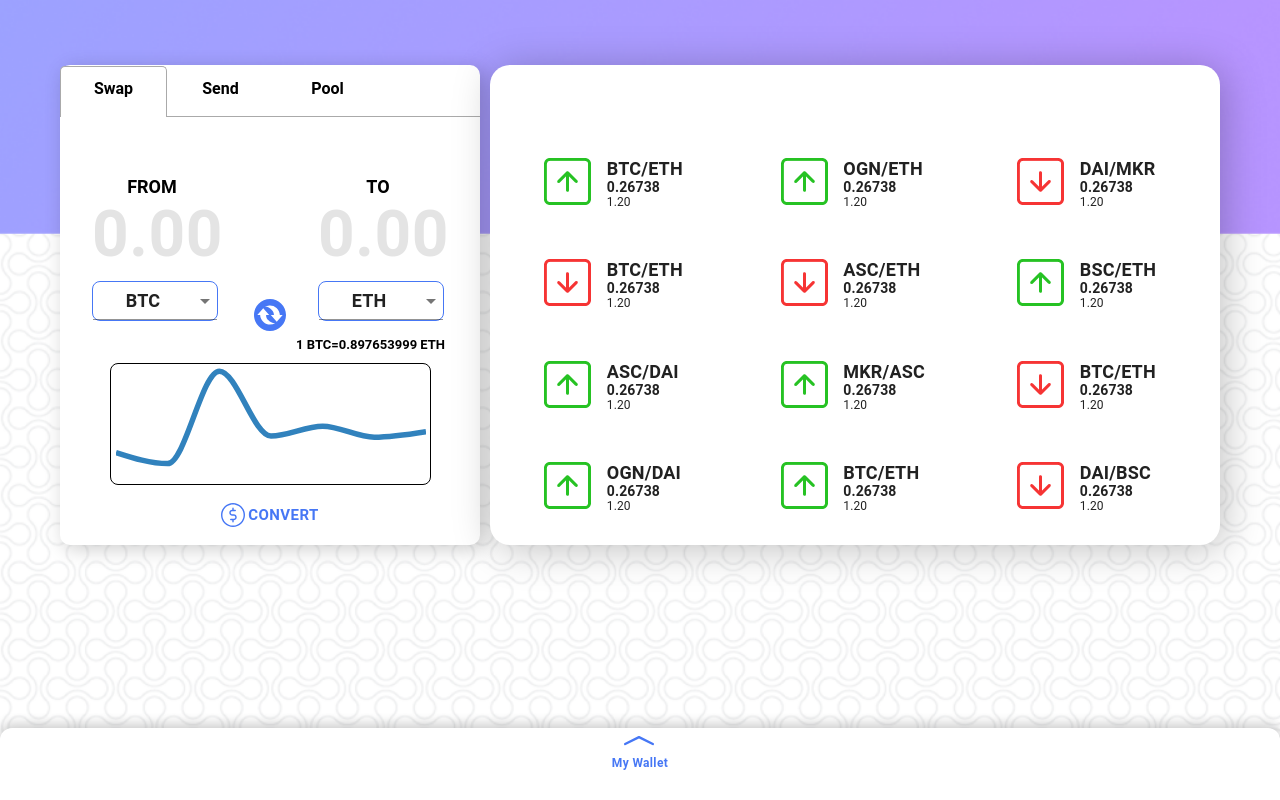
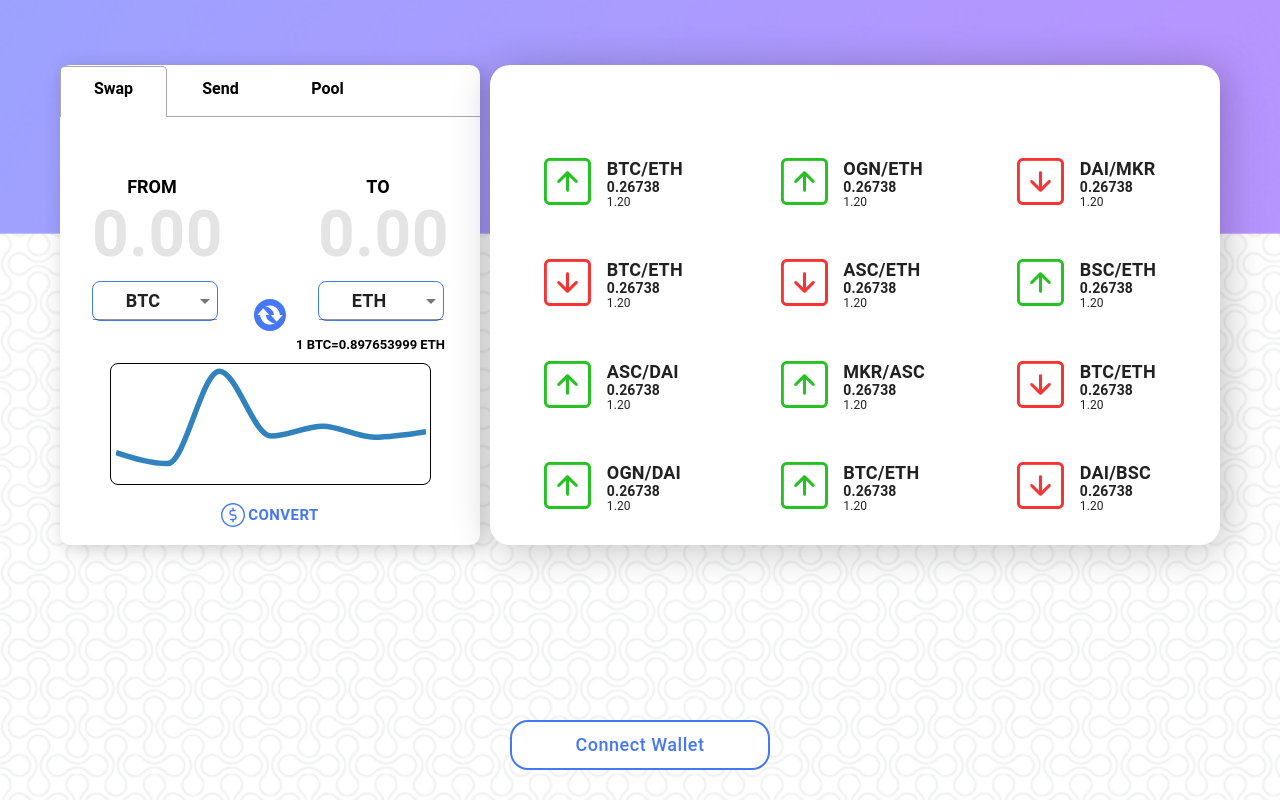
Before and after one commit to RaviBlock8/SWAPPY_DESIGN_COMPONENTS, a React (Create React App) app: page / in a window 1280 px wide. Built offline with nearby package versions, Linux system fonts and the light colour scheme.

Commit message:
Add token data and connect button (#6)
Co-authored-by: RaviBlock8 <ravi83165@gmail.com>

```diff
--- /dev/null
+++ b/src/components/ConnectWallet/ConnectWallet.jsx
@@ -0,0 +1,30 @@
+import React from "react";
+import { Button } from "@material-ui/core";
+import { styled } from "@material-ui/core/styles";
+
+export default function ConnectWallet({ setConnected }) {
+  return (
+    <ConnectWaletButton
+      onClick={() => {
+        setConnected(true);
+      }}
+    >
+      Connect wallet
+    </ConnectWaletButton>
+  );
+}
+
+const ConnectWaletButton = styled(Button)(({ theme }) => ({
+  background: "#FFFFFF",
+  border: "2px solid #4677F5",
+  width: "260px",
+  height: "50px",
+  boxSizing: "border-box",
+  borderRadius: "18px",
+  position: "absolute",
+  top: "90vh",
+  fontSize: "18px",
+  lineHeight: "28px",
+  color: "#4677F5",
+  textTransform: "capitalize",
+}));
--- a/src/components/MyWallet/CardsContainer.jsx
+++ b/src/components/MyWallet/CardsContainer.jsx
@@ -3,8 +3,7 @@ import useHorizontal from "@oberon-amsterdam/horizontal/hook";
 import TokenCard from "../TokenCard/TokenCard";
 import { Box } from "@material-ui/core";
 import { styled } from "@material-ui/core/styles";
-
-let arr = [1, 1, 1, 1, 1, 1, 1, 1];
+import TokenData from "./TokenData";
 
 export default function CardsContainer() {
   const [container, setContainer] = useState();
@@ -18,10 +17,10 @@ export default function CardsContainer() {
           setContainer(ref);
         }}
       >
-        {arr.map((i) => {
+        {TokenData.map((token) => {
           return (
             <div className="block">
-              <TokenCard />
+              <TokenCard name={token.tokenName} amount={token.amount} />
             </div>
           );
         })}
--- a/src/components/MyWallet/MyWallet.jsx
+++ b/src/components/MyWallet/MyWallet.jsx
@@ -1,7 +1,5 @@
 import React from "react";
 import { Drawer, Button, Box } from "@material-ui/core/";
-import KeyboardArrowUpIcon from "@material-ui/icons/KeyboardArrowUp";
-import KeyboardArrowDownIcon from "@material-ui/icons/KeyboardArrowDown";
 import { styled } from "@material-ui/core/styles";
 import CardsContainer from "./CardsContainer";
 import ArrowDownSvg from "./ArrowDownSvg";
--- /dev/null
+++ b/src/components/MyWallet/TokenData.jsx
@@ -0,0 +1,34 @@
+import React from "react";
+
+const TokenData = [
+  {
+    tokenName: "BTC",
+    amount: 223.32,
+  },
+  {
+    tokenName: "DAI",
+    amount: 321.32,
+  },
+  {
+    tokenName: "ETH",
+    amount: 400,
+  },
+  {
+    tokenName: "TEK",
+    amount: 113.32,
+  },
+  {
+    tokenName: "ASC",
+    amount: 2000,
+  },
+  {
+    tokenName: "BSC",
+    amount: 12.21,
+  },
+  {
+    tokenName: "BTC",
+    amount: 223.32,
+  },
+];
+
+export default TokenData;
--- a/src/components/TokenCard/TokenCard.jsx
+++ b/src/components/TokenCard/TokenCard.jsx
@@ -3,12 +3,12 @@ import { Paper, Box } from "@material-ui/core";
 import { styled } from "@material-ui/core/styles";
 import TokenButton from "../TokenButton/TokenButton";
 
-function TokenCard() {
+function TokenCard({ name, amount }) {
   return (
     <div style={{ width: "240px", marginLeft: "30px" }}>
       <TokenPaper component="div">
-        <TokenHeading>BTC</TokenHeading>
-        <TokenValue>229.52</TokenValue>
+        <TokenHeading>{name}</TokenHeading>
+        <TokenValue>{amount}</TokenValue>
         <TokenBalanceLabel>YOUR BALANCE</TokenBalanceLabel>
       </TokenPaper>
       <TokenButton />
--- a/src/pages/openPage/OpenPage.jsx
+++ b/src/pages/openPage/OpenPage.jsx
@@ -1,16 +1,18 @@
-import React from "react";
+import React, { useState } from "react";
 import { Box } from "@material-ui/core";
 import { styled } from "@material-ui/core/styles";
 import SwapWindow from "../../components/SwapWindow/SwapWindow";
 import TokenExchangePrices from "../../components/TokenExchangePrices/TokenExchangePrices";
 import MyWallet from "../../components/MyWallet/MyWallet";
+import ConnectWallet from "../../components/ConnectWallet/ConnectWallet";
 
 export default function OpenPage() {
+  const [connected, setConnected] = useState(false);
   return (
     <MainScreen>
       <SwapWindow />
       <TokenExchangePrices />
-      <MyWallet />
+      {connected ? <MyWallet /> : <ConnectWallet setConnected={setConnected} />}
     </MainScreen>
   );
 }
```
